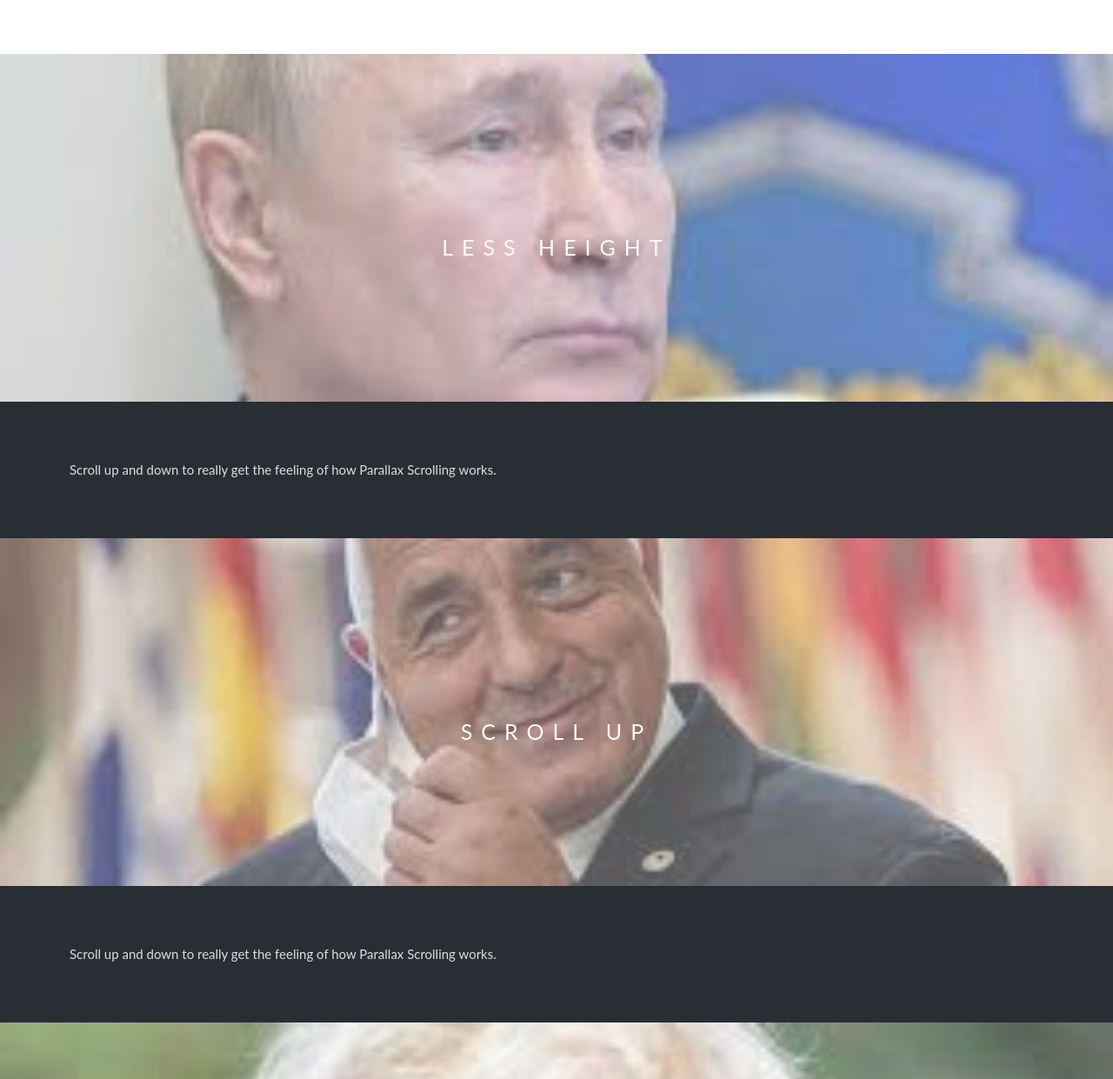
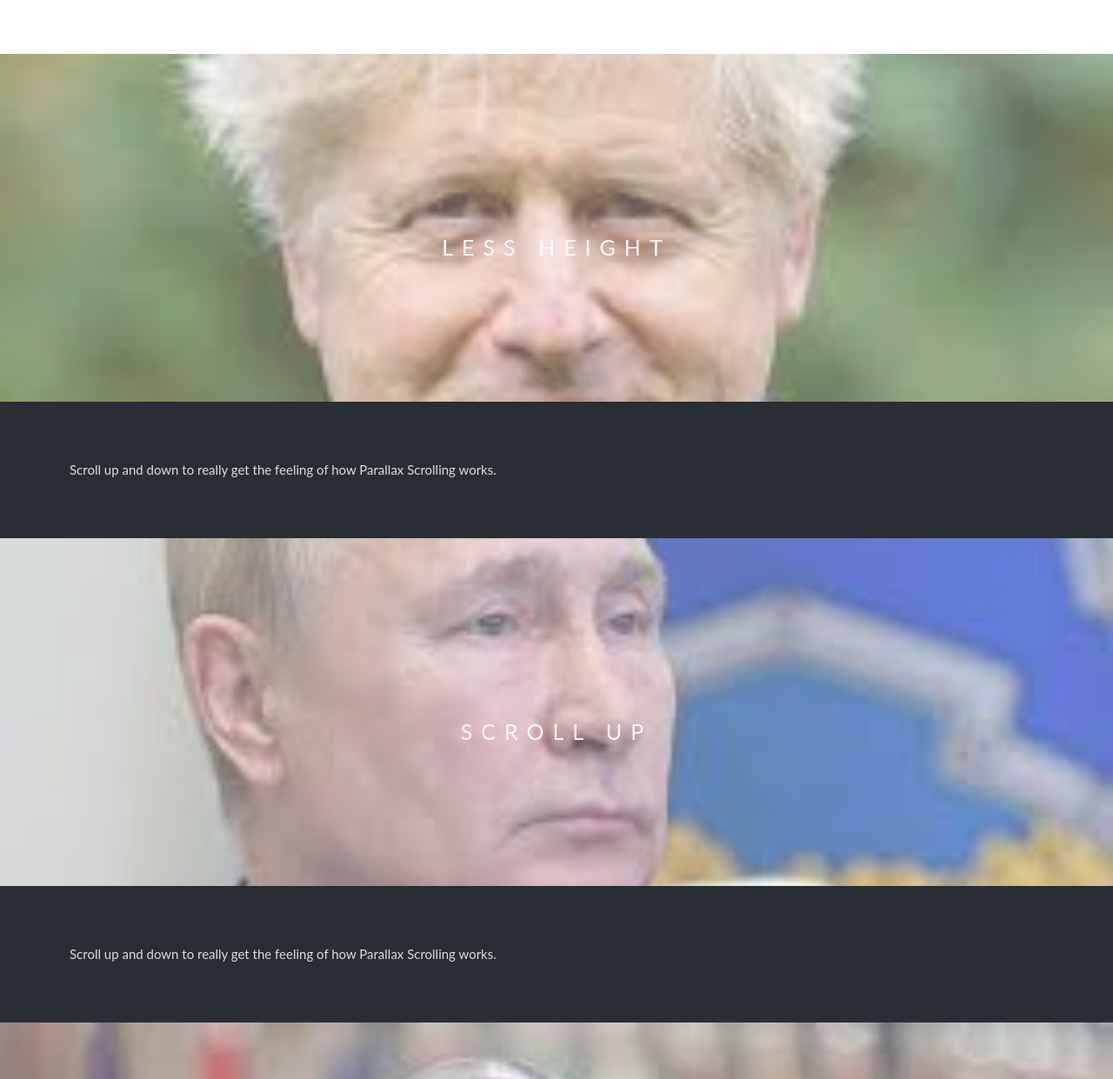
Before and after one commit to lyubo9926/lyuboshimov.github.io, a plain HTML site: page index.html in a window 1280 px wide. Shown: the part 1079-2320 px from the top of the page at 87% size. Drawn offline with Linux system fonts and the light colour scheme.

Commit message:
Add files via upload

```diff
--- a/index.html
+++ b/index.html
@@ -20,17 +20,17 @@ body, html {
 
 }
 .bgimg-1 {
-	background-image: url(../Unknown-2.jpeg);
+	background-image: url(Unknown-1.jpeg);
 	min-height: 100%;
 }
 
 .bgimg-2 {
-	background-image: url(../Unknown.jpeg);
+	background-image: url(Unknown-2.jpeg);
 	min-height: 400px;
 }
 
 .bgimg-3 {
-	background-image: url(../Unknown-1.jpeg);
+	background-image: url(Unknown.jpeg);
 	min-height: 400px;
 }
 
```
